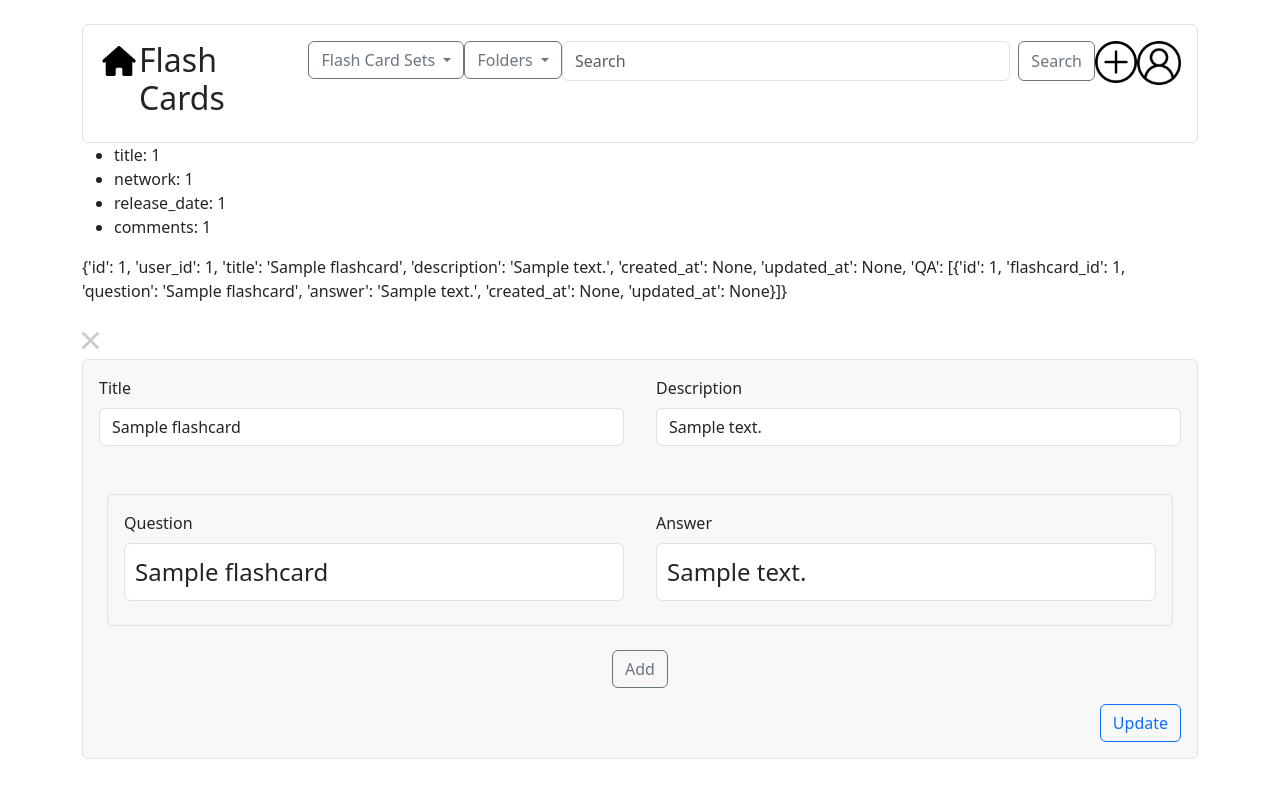
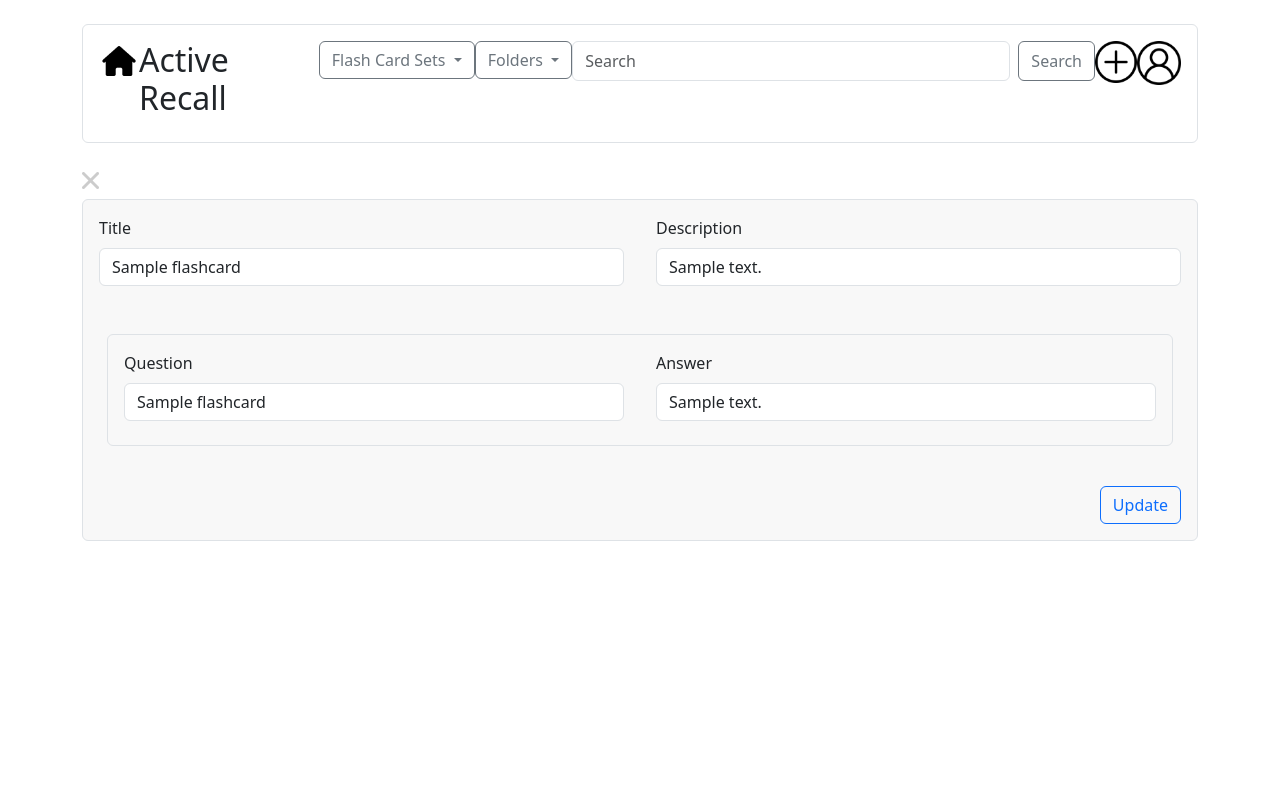
Before and after one commit to gio328/active_recall, a Flask app: page /flashcard/edit/1 in a window 1280 px wide. Run offline with Flask 3, Linux system fonts and the light colour scheme; the visitor is signed in with stand-in values (Sample User, id 1); tables that the repository leaves empty or names only in its code hold one stand-in row (values such as "Sample post").

Commit message:
improving the visual of flashcard. changing css to look nicer, fixing bugs

```diff
--- a/flask_app/static/css/style.css
+++ b/flask_app/static/css/style.css
@@ -69,7 +69,12 @@
     background-color: #f8f8f8;
 }
 
-#question, #answer {
+/* #question, #answer {
+    font-size:x-large;
+    padding: 10px;
+} */
+
+.question_style, .answer_style {
     font-size:x-large;
     padding: 10px;
 }
@@ -88,3 +93,13 @@
       outline: 3px solid #0056b3; /* Define a clear, visible outline */
       outline-offset: 2px; /* Adjust the outline offset for better visibility */
 }
+
+.round-btn{
+    width: 50px;
+    height: 50px;
+    display: flex;
+    align-items: center;
+    justify-content: center;
+    padding: 0;
+    border-radius: 50%
+}
--- a/flask_app/static/js/script.js
+++ b/flask_app/static/js/script.js
@@ -16,13 +16,13 @@ let wrong_count = 0;
 let correct_count = 0;
 
 let close_btn = `
-    <button  class="btn btn-custom">
+    <button  class="btn btn-custom round-btn">
     <a href="/main_page" class="ps-1"><img src="/static/images/exit2.png"
     alt="home" style="width: 40px; height: 40px;" data-toggle="tooltip" title="Exit"></a>
     </button>
 `
 let repeat_btn = `
-    <button  class="btn btn-custom try_again">
+    <button  class="btn btn-custom try_again round-btn">
     <a href="" class="pe-1"><img src="/static/images/repeat2.png"
     alt="home" style="width: 40px; height: 40px;" data-toggle="tooltip" title="Try again"></a>
     </button>
--- a/flask_app/templates/edit_flashcard.html
+++ b/flask_app/templates/edit_flashcard.html
@@ -4,7 +4,7 @@
 {% block header %}
     <div class="d-flex justify-content-evenly p-3 mt-4 border rounded-2">
         <a href="{{url_for('main_page')}}"><img src="{{ url_for('static', filename='images/home.png') }}" alt="home" style="width: 40px; height: 40px;"></a>
-        <h2>Flash Cards</h2>
+        <h2>Active Recall</h2>
         <div class="dropdown">
             <button class="btn btn-outline-secondary dropdown-toggle" type="button" data-bs-toggle="dropdown" aria-expanded="false">
                 Flash Card Sets
@@ -42,14 +42,6 @@
 
 {% block content %}
 
-<ul>
-    {% if session.items() != None %}
-        {% for key, value in session.items() %}
-            <li>{{ key }}: {{ value }}</li>
-        {% endfor %}
-    {% endif %}
-</ul>
-<p>{{flashcard.__dict__}}</p>
 <div class="mt-4">
     <a href="/main_page"><img src="{{ url_for('static', filename='images/close_button.png') }}" alt="close" style="width: 17px; height: 17px;"></a>
     <form action="" method="post" class="mt-2 border formBG rounded-2">
@@ -79,7 +71,7 @@
         </div>
         {% endfor %}
         <div class="d-flex justify-content-center card_form">
-            <button type="button" class="rounded-2 btn btn-outline-secondary" id="add_card">Add</button>
+            <!-- <button type="button" class="rounded-2 btn btn-outline-secondary" id="add_card">Add</button> -->
         </div>
         <div class="text-end p-3">
             <button type="submit" class="rounded-2 btn btn-outline-primary">Update</button>
--- a/flask_app/templates/main_page.html
+++ b/flask_app/templates/main_page.html
@@ -3,7 +3,7 @@
 {% block header %}
     <div class="d-flex justify-content-evenly p-3 mt-4 border rounded-2">
         <!-- <a href=""><img src="{{ url_for('static', filename='images/home.png') }}" alt="home" style="width: 40px; height: 40px;"></a> -->
-        <h2>Flash Cards</h2>
+        <h2>Active Recall</h2>
         <div class="dropdown">
             <button class="btn btn-outline-secondary dropdown-toggle" type="button" data-bs-toggle="dropdown" aria-expanded="false">
                 Flash Card Sets
--- a/flask_app/templates/new_flashcard.html
+++ b/flask_app/templates/new_flashcard.html
@@ -4,7 +4,7 @@
 {% block header %}
     <div class="d-flex justify-content-evenly p-3 mt-4 border rounded-2">
         <a href="{{url_for('main_page')}}"><img src="{{ url_for('static', filename='images/home.png') }}" alt="home" style="width: 40px; height: 40px;"></a>
-        <h2>Flash Cards</h2>
+        <h2>Active Recall</h2>
         <div class="dropdown">
             <button class="btn btn-outline-secondary dropdown-toggle" type="button" data-bs-toggle="dropdown" aria-expanded="false">
                 Flash Card Sets
```
Also changed, not shown: flask_app/templates/flashcard.html (+5 -5 lines), flask_app/templates/index.html (+5 -15 lines), flask_app/utils/helpers.py (+7 -4 lines).
